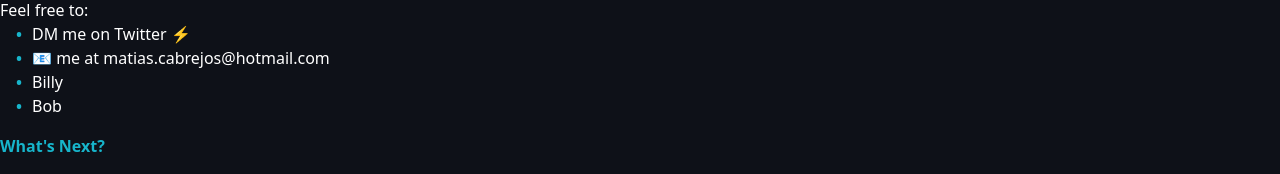
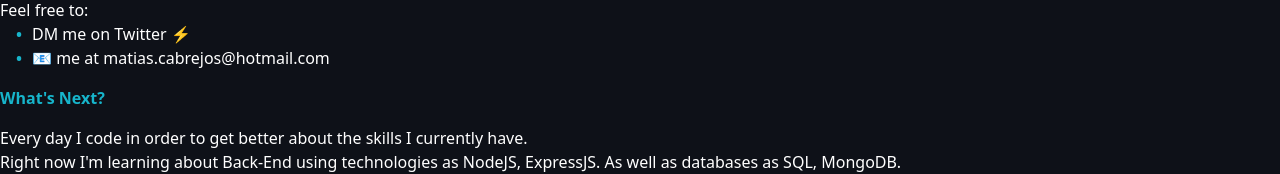
Before and after one commit to matiascabrejos/Portfolio, a Vue app: page /about in a window 1280 px wide. Shown: the part 469-643 px from the top of the page. Built offline with nearby package versions, Linux system fonts and the light colour scheme.

Commit message:
Working on the about page

```diff
--- a/src/pages/About.vue
+++ b/src/pages/About.vue
@@ -38,8 +38,6 @@
       <ul>
         <li>DM me on Twitter ⚡</li>
         <li>📧 me at matias.cabrejos@hotmail.com</li>
-        <li>Billy</li>
-        <li>Bob</li>
       </ul>
     </div>
     <div>
```
